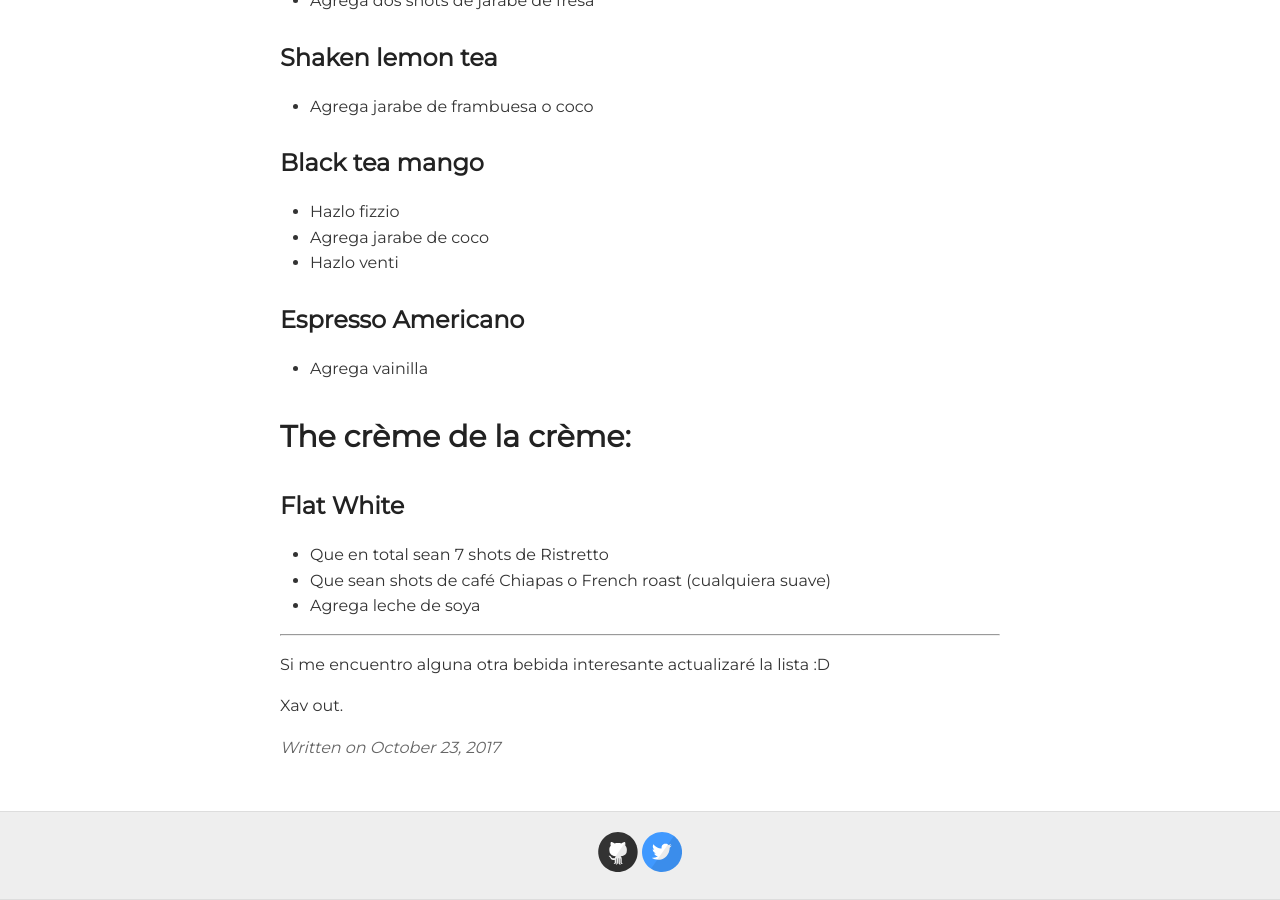
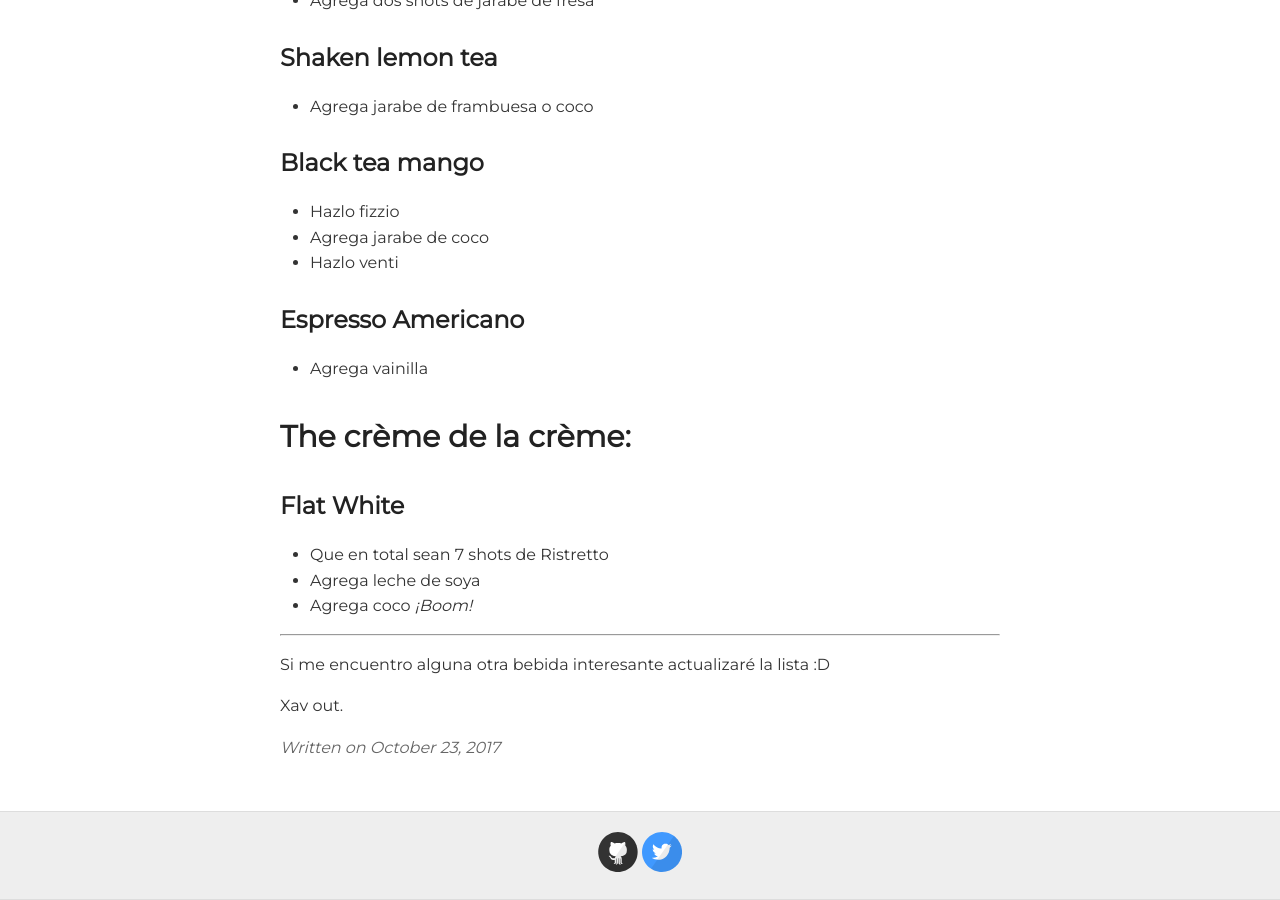
Before and after one commit to xavrb/xavrb.github.io, a Jekyll site: the page built from _posts/2017-10-23-misBebidas-starbucks.md, in a window 1280 px wide and 900 px high, scrolled down 1957 px. Built offline with Jekyll 4.4.1, drawn with Linux system fonts in a browser that asks for light colours.

Commit message:
Added content on a post

```diff
--- a/_posts/2017-10-23-misBebidas-starbucks.md
+++ b/_posts/2017-10-23-misBebidas-starbucks.md
@@ -79,8 +79,9 @@ Puedes tomarlo así como lo pides, o puedes probar la mejor bebida del año 2017
 ## Flat White
 
 *    Que en total sean 7 shots de Ristretto
-*    Que sean shots de café Chiapas o French roast (cualquiera suave)
 *    Agrega leche de soya
+*    Agrega coco
+*¡Boom!*
 
 ---
 
```
